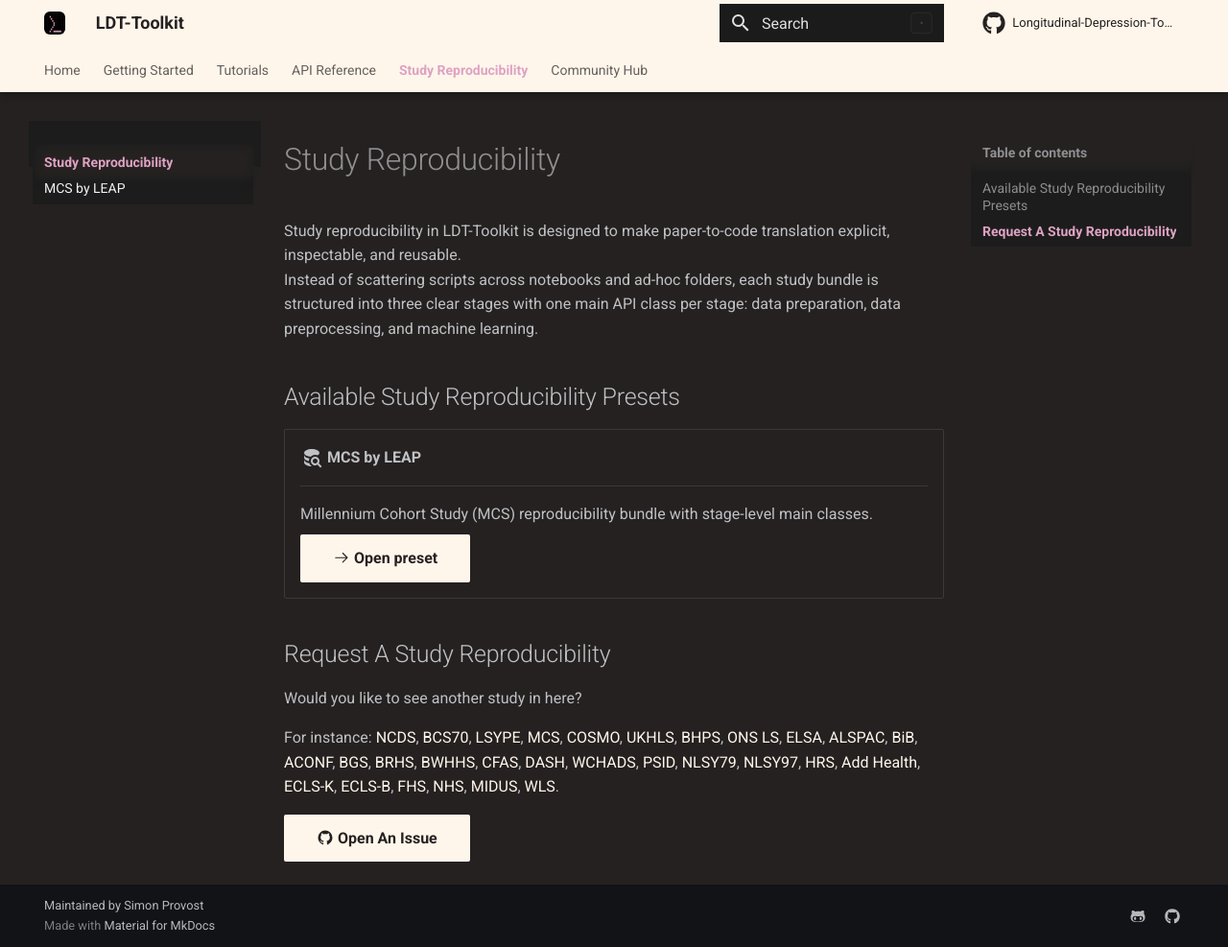
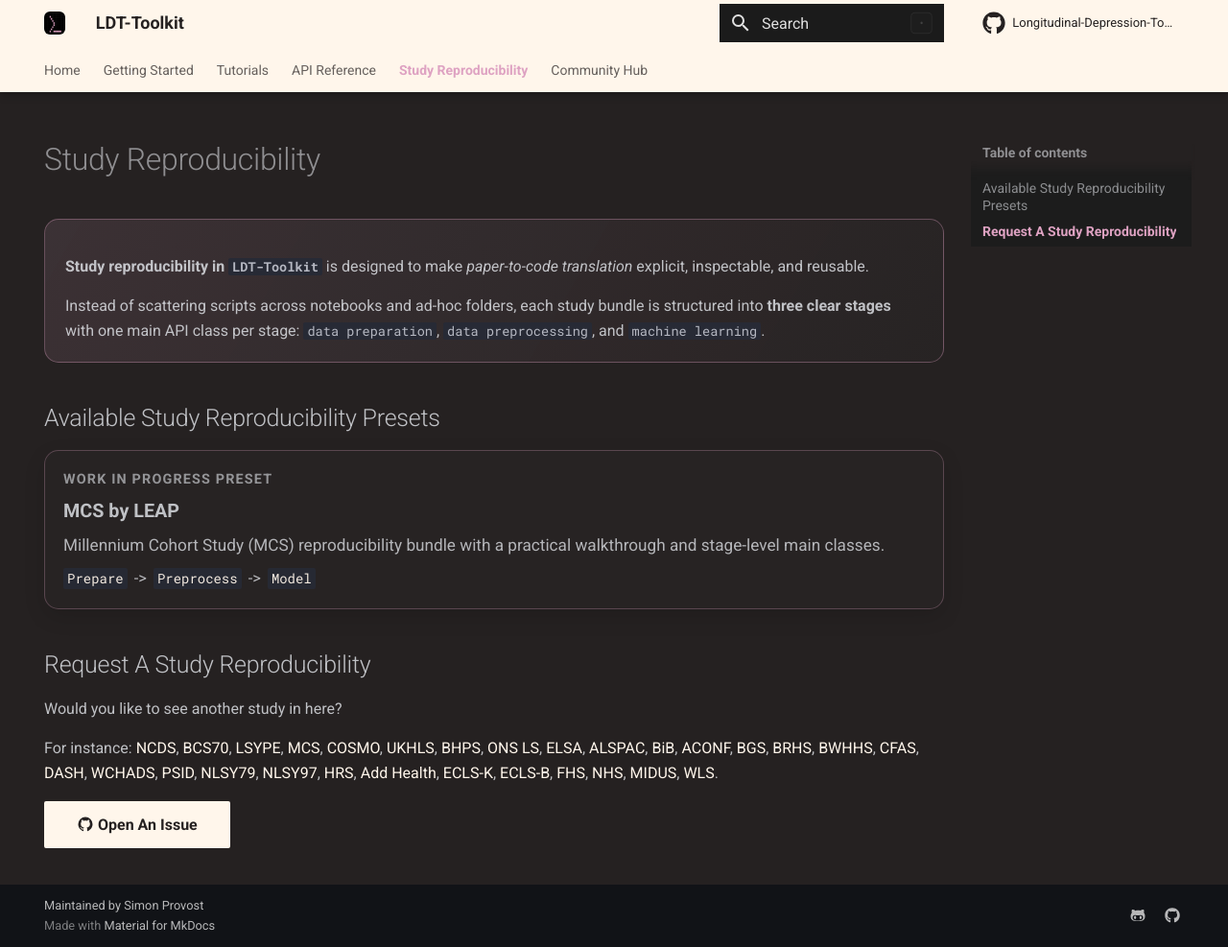
Before and after one commit to Longitudinal-Depression-Toolkit/ldt-toolkit, an MkDocs documentation site: the page built from docs/study-reproducibility/index.md, in a window 1280 px wide and 987 px high. Shown: the whole window at 96% size. Built offline with MkDocs 1.6.1 and Material for MkDocs 9.7.7, drawn with Linux system fonts in a browser that asks for light colours; plug-ins that fetch from the network failed and are left out; comment, search, counter and statistics services are not loaded.

Commit message:
refactor(docs): add mcs-hero on all main pages

```diff
--- a/docs/study-reproducibility/index.md
+++ b/docs/study-reproducibility/index.md
@@ -1,20 +1,33 @@
+---
+hide:
+  - navigation
+---
+
 # Study Reproducibility
 
-Study reproducibility in LDT-Toolkit is designed to make paper-to-code translation explicit, inspectable, and reusable.
-Instead of scattering scripts across notebooks and ad-hoc folders, each study bundle is structured into three clear stages with one main API class per stage: data preparation, data preprocessing, and machine learning.
+<div class="mcs-hero" markdown>
+
+**Study reproducibility in `LDT-Toolkit`** is designed to make *paper-to-code translation* explicit, inspectable, and reusable.
+
+Instead of scattering scripts across notebooks and ad-hoc folders, each study bundle is structured into **three clear stages** with one main API class per stage: `data preparation`, `data preprocessing`, and `machine learning`.
+
+</div>
 
 ## Available Study Reproducibility Presets
 
-<div class="grid cards core" markdown>
-
--   :material-database-search:{ .lg .middle } __MCS by LEAP__
-
-    ---
-
-    Millennium Cohort Study (MCS) reproducibility bundle with stage-level main classes.
-
-    [:octicons-arrow-right-24: Open preset](./mcs-by-leap.md){ .md-button .md-button--primary }
-
+<div class="mcs-stage-card-grid mcs-stage-card-grid--single">
+  <a class="mcs-stage-card mcs-stage-card--link" href="./mcs-by-leap/">
+    <span class="mcs-stage-card__eyebrow">Work in Progress Preset</span>
+    <span class="mcs-stage-card__title">MCS by LEAP</span>
+    <span class="mcs-stage-card__desc">Millennium Cohort Study (MCS) reproducibility bundle with a practical walkthrough and stage-level main classes.</span>
+    <span class="mcs-stage-card__flow" aria-label="Preset workflow">
+      <code>Prepare</code>
+      <span aria-hidden="true">-></span>
+      <code>Preprocess</code>
+      <span aria-hidden="true">-></span>
+      <code>Model</code>
+    </span>
+  </a>
 </div>
 
 ## Request A Study Reproducibility
--- a/docs/stylesheets/extra.css
+++ b/docs/stylesheets/extra.css
@@ -457,6 +457,11 @@ body.image-zoom-open {
     margin-bottom: 0;
 }
 
+.md-typeset .mcs-hero--lead {
+    font-size: 1.06rem;
+    line-height: 1.68;
+}
+
 .md-typeset .mcs-flow-cards {
     margin-top: 0.75rem;
     margin-bottom: 1.25rem;
@@ -499,6 +504,17 @@ body.image-zoom-open {
     transition: transform 0.16s ease, border-color 0.16s ease, box-shadow 0.16s ease;
 }
 
+.md-typeset a.mcs-stage-card,
+.md-typeset a.mcs-stage-card:hover,
+.md-typeset a.mcs-stage-card:focus-visible {
+    color: inherit;
+    text-decoration: none;
+}
+
+.md-typeset .mcs-stage-card-grid--single {
+    grid-template-columns: minmax(0, 1fr);
+}
+
 .md-typeset .mcs-stage-card:hover,
 .md-typeset .mcs-stage-card:focus-visible {
     transform: translateY(-1px);
@@ -518,10 +534,28 @@ body.image-zoom-open {
     line-height: 1.35;
 }
 
+.md-typeset .mcs-stage-card__eyebrow {
+    font-size: 0.72rem;
+    font-weight: 700;
+    letter-spacing: 0.08em;
+    text-transform: uppercase;
+    opacity: 0.72;
+}
+
 .md-typeset .mcs-stage-card__desc {
     opacity: 0.93;
     font-size: 0.86rem;
     line-height: 1.42;
+}
+
+.md-typeset .mcs-stage-card__flow {
+    display: flex;
+    flex-wrap: wrap;
+    align-items: center;
+    gap: 0.35rem;
+    margin-top: auto;
+    font-size: 0.82rem;
+    opacity: 0.94;
 }
 
 .md-typeset .mcs-stage-card code {
```
Also changed, not shown: docs/api/index.md (+4 -0 lines), docs/getting-started/overview.md (+4 -0 lines), docs/study-reproducibility/mcs-by-leap.md (+1 -1 lines), docs/tutorials/index.md (+4 -0 lines).
